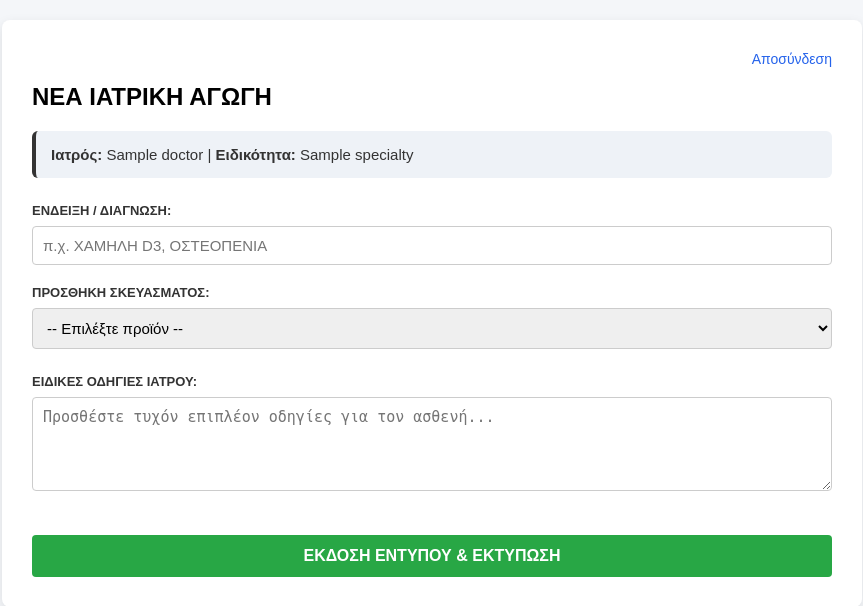
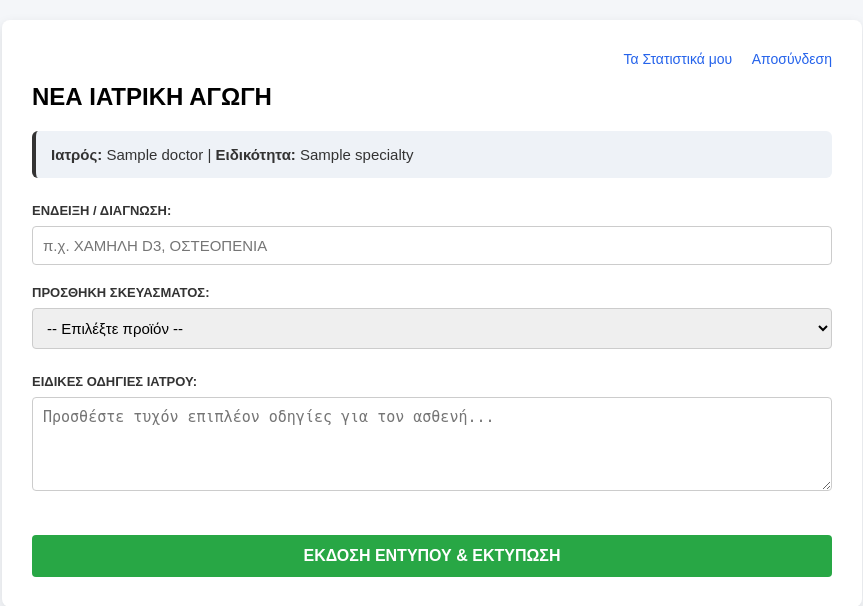
Before and after one commit to dzampoulis-dot/Dynamic-Cells, a Flask app: page /dashboard in a window 1280 px wide. Shown: the top 606 px of the page, without its empty margins (208-1071 px from the left). Run offline with Flask 3, Linux system fonts and the light colour scheme; the visitor is signed in with stand-in values (Sample User, id 1); a database or web service that is not in the repository returns one stand-in record (values such as "Sample title"); some libraries are stand-ins or nearby versions.

Commit message:
Update dashboard.html

```diff
--- a/templates/dashboard.html
+++ b/templates/dashboard.html
@@ -9,7 +9,7 @@
         h2, h3 { margin-top: 0; color: #000; text-transform: uppercase; }
         .doctor-info { background: #eef2f7; padding: 15px; border-radius: 6px; margin-bottom: 25px; font-size: 15px; border-left: 4px solid #333; }
         .top-links { text-align: right; margin-bottom: 15px; }
-        .link-stats { color: #2563eb; text-decoration: none; font-size: 14px; }
+        .link-stats { color: #2563eb; text-decoration: none; font-size: 14px; margin-left: 15px; }
         .link-stats:hover { text-decoration: underline; }
         .form-group { margin-bottom: 20px; }
         label { font-weight: bold; display: block; margin-bottom: 8px; text-transform: uppercase; font-size: 13px; }
@@ -28,7 +28,9 @@
 <div class="container">
     <div class="top-links">
         {% if doctor.username == 'admin' %}
-            <a href="/admin" class="link-stats">Πίνακας Διαχείρισης</a> |
+            <a href="/admin" class="link-stats">Πίνακας Διαχείρισης</a>
+        {% else %}
+            <a href="/my_stats" class="link-stats">Τα Στατιστικά μου</a>
         {% endif %}
         <a href="/logout" class="link-stats">Αποσύνδεση</a>
     </div>
```
